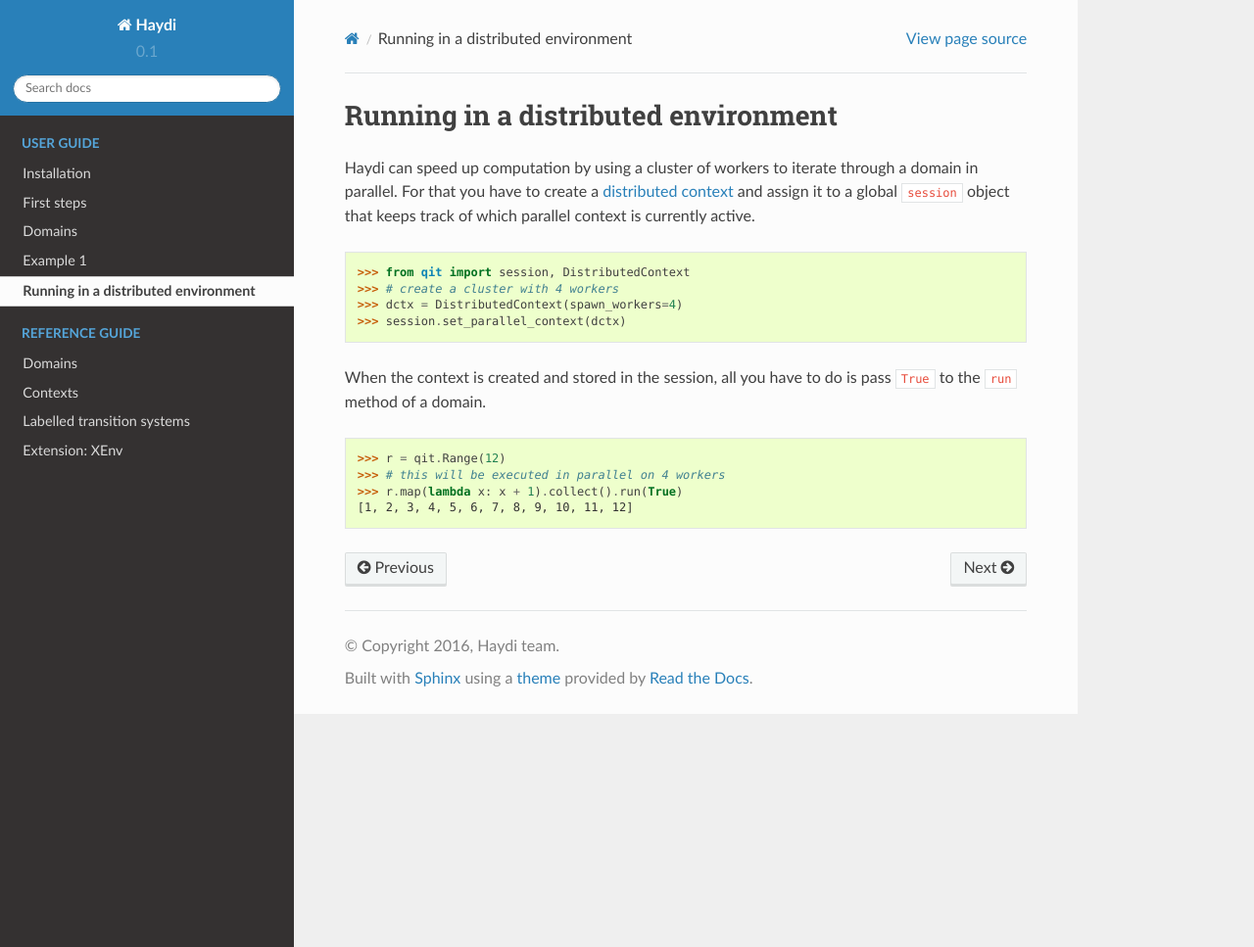
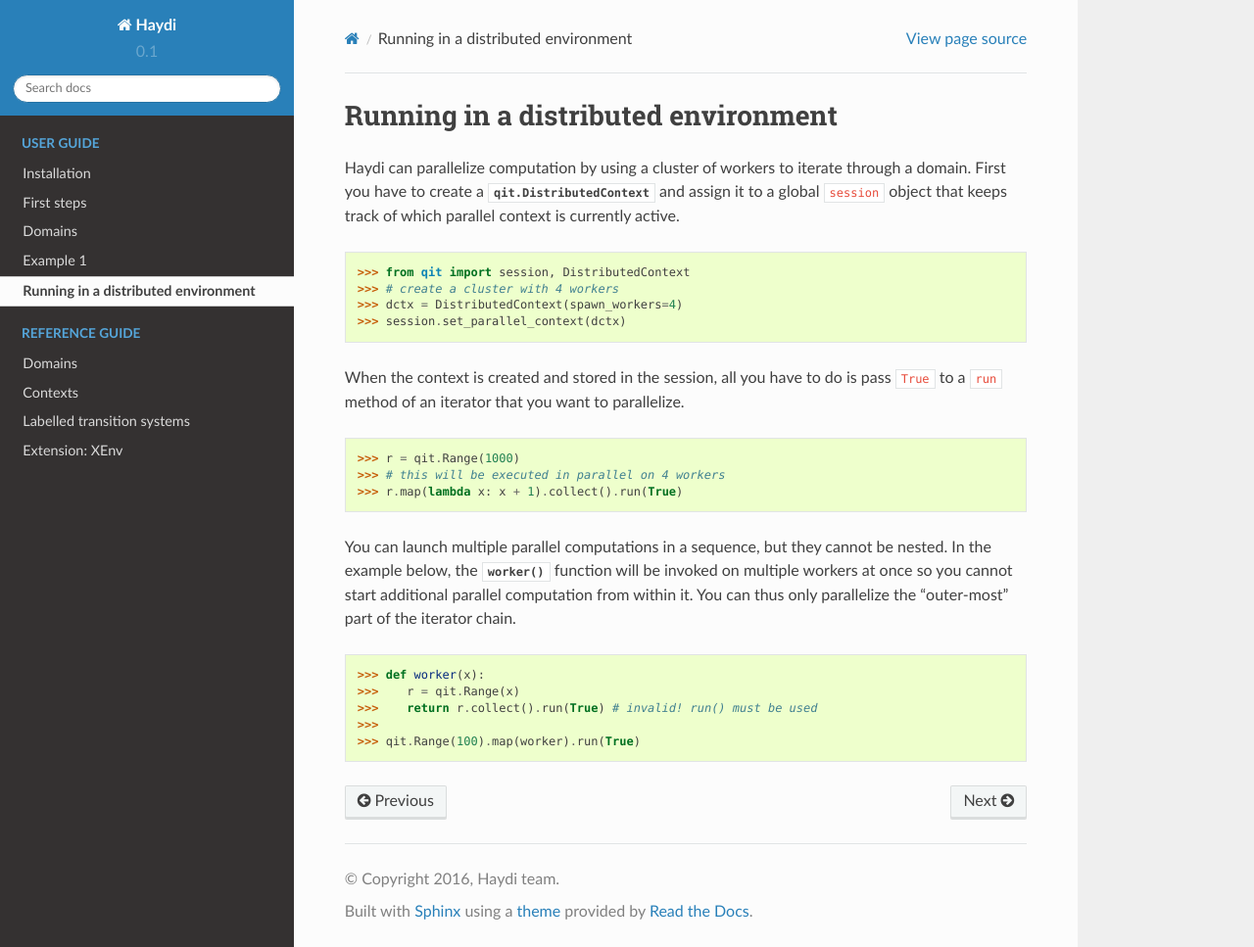
Before and after one commit to spirali/haydi, a Sphinx documentation site: the page built from docs/source/distributed.rst, in a window 1280 px wide and 967 px high. Shown: the whole window at 98% size. Built offline with Sphinx 7.4.7 and the Read the Docs theme 2.0.0, drawn with Linux system fonts in a browser that asks for light colours.

Commit message:
DOC: warning about nested parallel runs and basic installation info

```diff
--- a/docs/source/api-context.rst
+++ b/docs/source/api-context.rst
@@ -2,7 +2,11 @@
 ========
 Context defines how a computation is executed.
 The default (serial) context simply iterates over a domain sequentially.
-:class:`DistributedContext` can parallelize the computation to provide speedup.
+:class:`qit.DistributedContext` can parallelize the computation to provide
+speed-up.
+
+To use a parallel context, you have to assign it to a global
+``session`` object that keeps tracks of the current active parallel context.
 
 Distributed context
 -------------------
--- a/docs/source/distributed.rst
+++ b/docs/source/distributed.rst
@@ -4,11 +4,10 @@
 .. testsetup:: *
    import qit
 
-Haydi can speed up computation by using a cluster of workers to iterate through
-a domain in parallel. For that you have to create a
-`distributed context <api-context.html>`_ and assign it to a global
-``session`` object that keeps track of which parallel context is
-currently active.
+Haydi can parallelize computation by using a cluster of workers to iterate
+through a domain. First you have to create a :class:`qit.DistributedContext`
+and assign it to a global ``session`` object that keeps track of which
+parallel context is currently active.
 
 >>> from qit import session, DistributedContext
 >>> # create a cluster with 4 workers
@@ -16,9 +15,20 @@
 >>> session.set_parallel_context(dctx)
 
 When the context is created and stored in the session, all you have to do is
-pass ``True`` to the ``run`` method of a domain.
+pass ``True`` to a ``run`` method of an iterator that you want to parallelize.
 
->>> r = qit.Range(12)
+>>> r = qit.Range(1000) # doctest: +SKIP
 >>> # this will be executed in parallel on 4 workers
->>> r.map(lambda x: x + 1).collect().run(True)
-[1, 2, 3, 4, 5, 6, 7, 8, 9, 10, 11, 12]
+>>> r.map(lambda x: x + 1).collect().run(True) # doctest: +SKIP
+
+You can launch multiple parallel computations in a sequence, but they cannot be
+nested. In the example below, the :func:`worker` function will be invoked on
+multiple workers at once so you cannot start additional parallel computation
+from within it.
+You can thus only parallelize the "outer-most" part of the iterator chain.
+
+>>> def worker(x):
+>>>    r = qit.Range(x)
+>>>    return r.collect().run(True) # invalid! run() must be used
+>>>
+>>> qit.Range(100).map(worker).run(True)
```
Also changed, not shown: docs/source/install.rst (+7 -0 lines), 1 other file.
